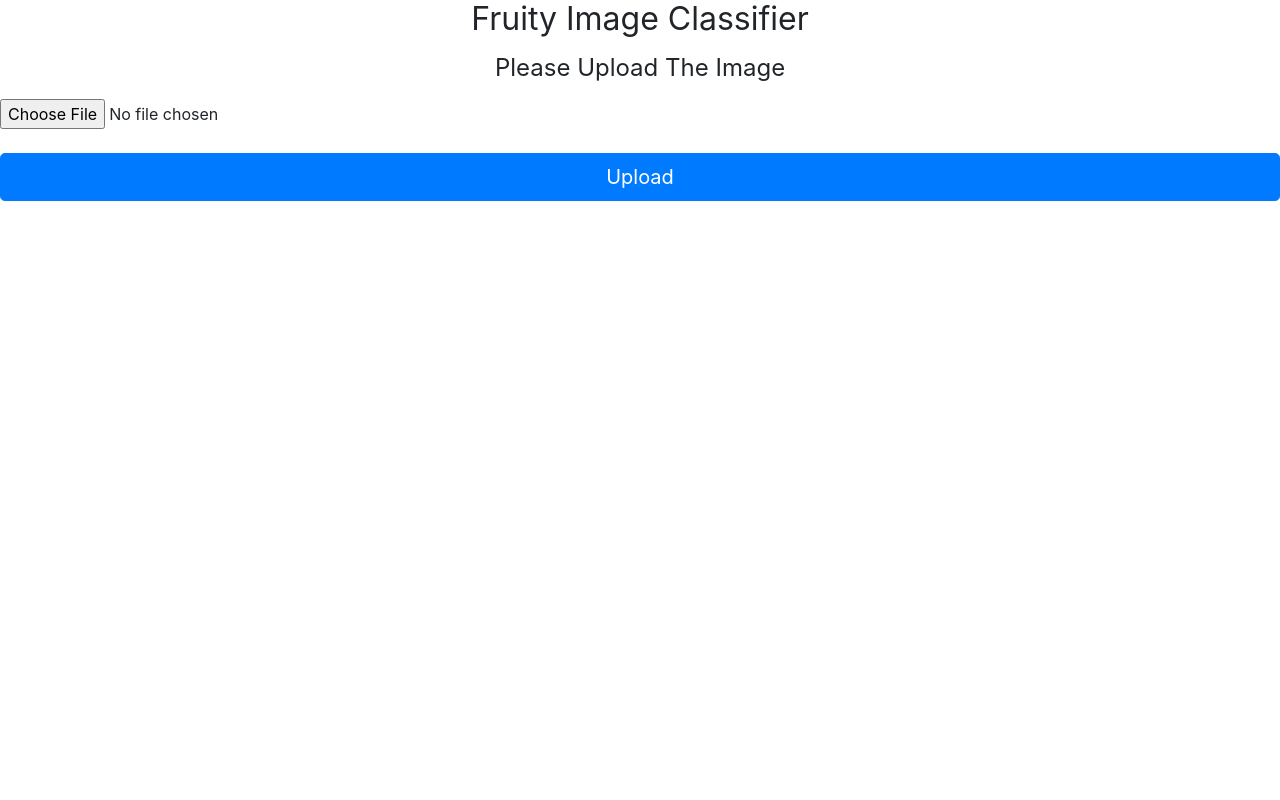
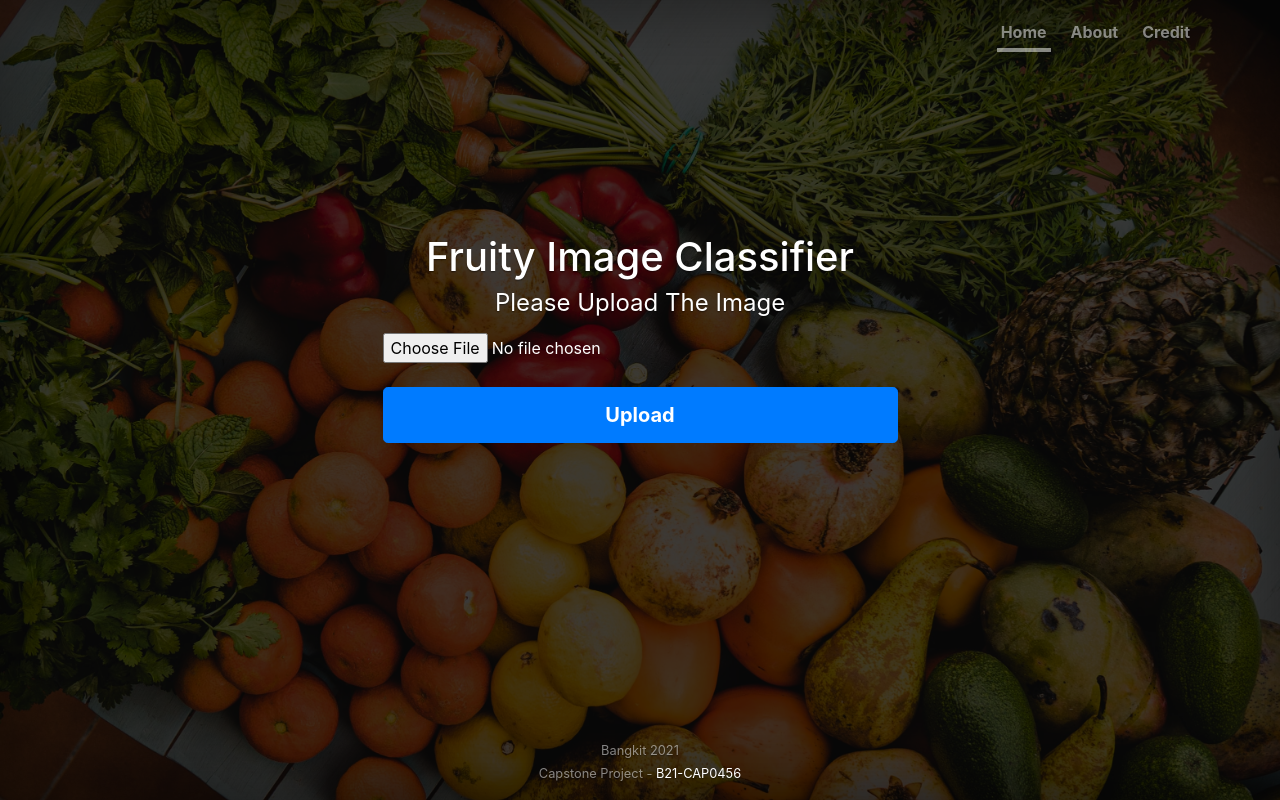
Before and after one commit to ydkrisdiantoro/flask_fruity, a Flask app: page /predict in a window 1280 px wide. Run offline with Flask 2, Linux system fonts and the light colour scheme; parts of the project's set-up code (start-up, migrations or seed data) failed here and were passed over; some libraries are stand-ins or nearby versions.

Commit message:
edit ui index html

```diff
--- a/templates/index.html
+++ b/templates/index.html
@@ -1,13 +1,32 @@
-{% extends "layout.html" %}
+{% extends "page.html" %}
 {% block content %}
+
+    <div class="container d-flex h-100 p-3 mx-auto flex-column text-center">
+        <header class="masthead mb-auto">
+            <div class="inner">
+                <!-- <h3 class="masthead-brand">Fruity</h3> -->
+                <nav class="nav nav-masthead justify-content-center">
+                    <a class="nav-link" href="/" style="border-bottom-color: rgba(255, 255, 255, .5)!important;">Home</a>
+                    <a class="nav-link" href="/about">About</a>
+                    <a class="nav-link" href="/credit">Credit</a>
+                </nav>
+            </div>
+        </header>
+
+        <main role="main" class="inner cover px-lg-5 my-auto">
+
+            <h1 class="cover-heading">Fruity Image Classifier</h1>
+            <h2 class="h4 mb-3 font-weight-normal">Please Upload The Image</h2>
+            <div class="row justify-content-md-center">
+                <div class="col-6">
                     <form class="form-signin" method=post enctype=multipart/form-data>
-		<h1 class="h2 mb-3 font-weight-normal">Fruity Image Classifier</h1>
-		<h2 class="h4 mb-3 font-weight-normal">Please Upload The Image</h2>
                         <input type="file" name="file" class="form-control-file" id="inputfile"  onchange="preview_image(event)">
                         <br />
                         <img id="output-image" class="rounded mx-auto d-block"/>
                         <button class="btn btn-lg btn-primary btn-block" type="submit">Upload</button>
                     </form>
+                </div>
+            </div>
 
 
             <script type="text/javascript">
@@ -20,4 +39,17 @@
                     reader.readAsDataURL(event.target.files[0]);
                 }
             </script>
+
+        </main>
+
+        <footer class="mastfoot mt-auto">
+            <div class="inner">
+                <small>
+                    <p class="mb-0">Bangkit 2021</p>
+                    Capstone Project - <a href="mailto:y.d.krisdiantoro@gmail.com">B21-CAP0456</a>
+                </small>
+            </div>
+        </footer>
+    </div>
+
 {% endblock %}
```
Also changed, not shown: ui.py (+7 -0 lines). Lines whose indentation alone changed are shown as unchanged.
